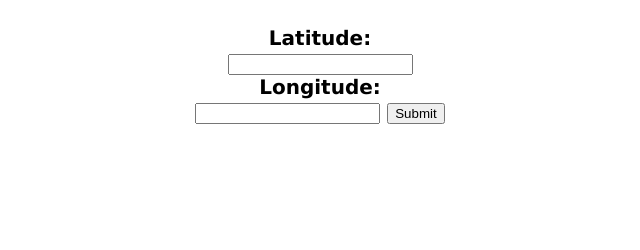
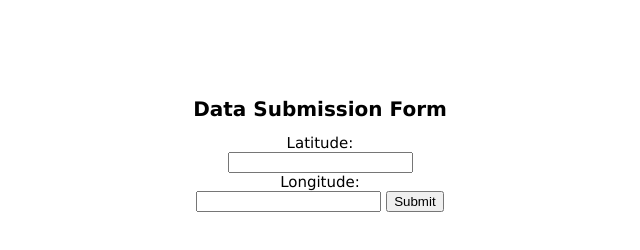
Before and after one commit to asmith1/dotlearn, a plain HTML site: page frontend/dataform.html in a window 1280 px wide. Shown: the whole page, without its empty margins (320-960 px from the left). Drawn offline with Linux system fonts and the light colour scheme.

Commit message:
edited dataform.js

```diff
--- a/frontend/dataform.html
+++ b/frontend/dataform.html
@@ -9,7 +9,8 @@
 
 <body>
     <div id = "form">
-    <form action="/dataform.js" method="post">
+    <h1> Data Submission Form </h1>
+    <form action="dataform.js" method="post">
     Latitude:<br>
     <input type="text" name="lat"><br>
     Longitude:<br>
--- a/frontend/dataform.js
+++ b/frontend/dataform.js
@@ -6,6 +6,6 @@ script.type = 'text/javascript';
 function sendData(score, grid)
 {
     //newUsername = window.prompt("Please enter your username", "username");
-    $.post( "https://sleepy-depths-86014.herokuapp.com/submit.json", {"username":newUsername, "score": score, "grid":JSON.stringify(grid)},function(result) {
+    $.post( "https://sleepy-depths-86014.herokuapp.com/submit.json", {"lat":lat, "lng": lng},function(result) {
     });
 }
--- a/frontend/default.css
+++ b/frontend/default.css
@@ -1,7 +1,3 @@
-#map {
-    height: 100%;
-}
-
 html, body {
     height: 93%;
     margin: 0;
@@ -15,7 +11,19 @@ body {
     padding-top: 2%;
     padding-bottom: 5%;
     text-align: center;
+    font-size: 15px;
+    font-family: Verdana, Geneva, sans-serif;
+}
+
+h1 {
     font-size: 20px;
     font-weight: bold;
-    font-family: Verdana, Geneva, sans-serif;
 }
+
+#form {
+    padding-left: 15%;
+    padding-right: 15%;
+    padding-top: 5%;
+    padding-bottom: 5%;
+    text-align: center;
+}
```
Also changed, not shown: frontend/index.html (+1 -1 lines).
